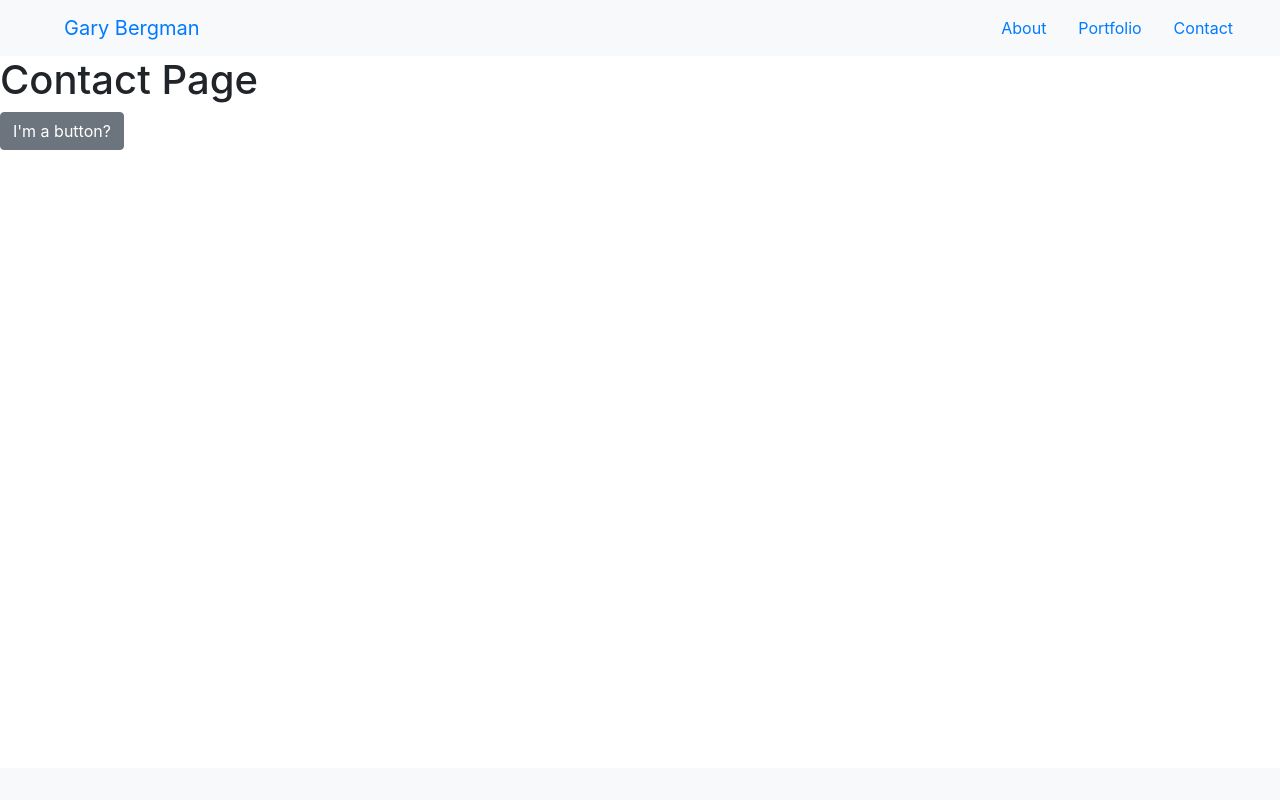
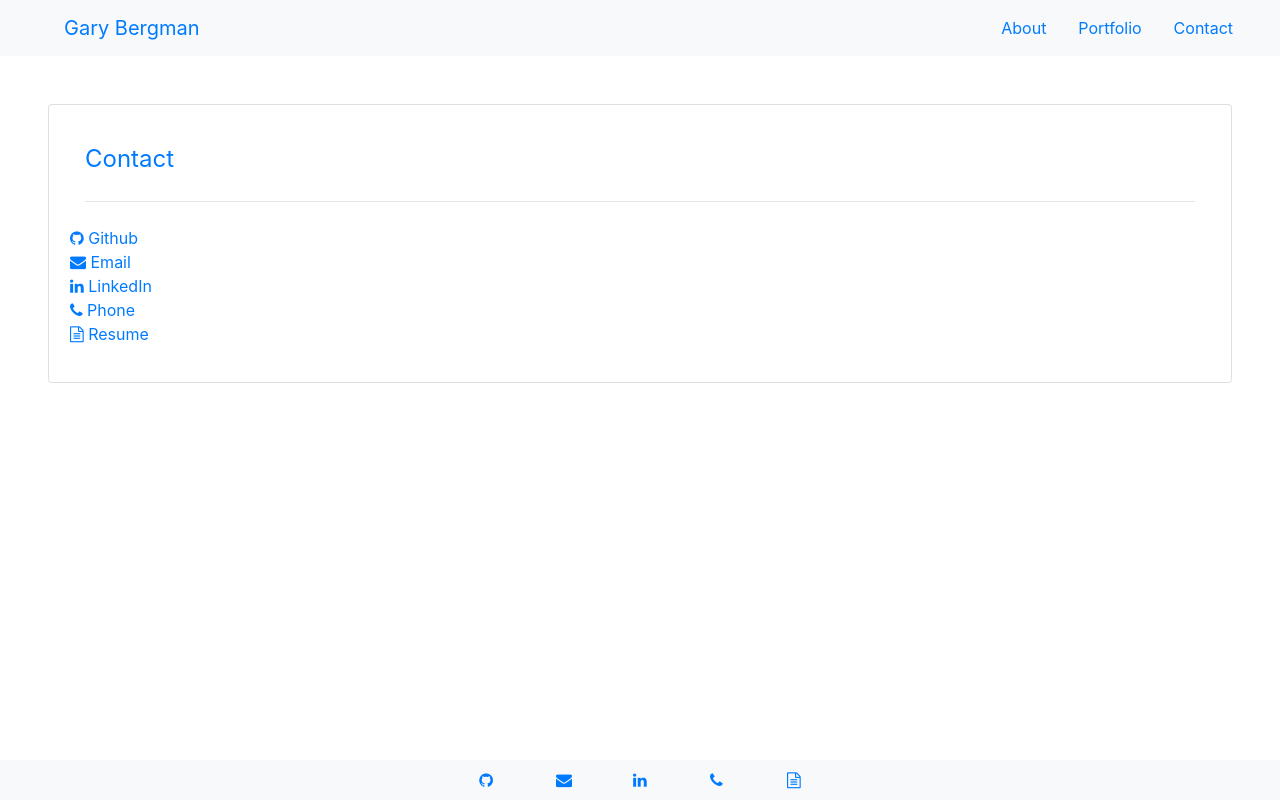
Before and after one commit to Gary-Bergman/React-Portfolio, a React (Create React App) app: page /contact in a window 1280 px wide. Built offline with nearby package versions, Linux system fonts and the light colour scheme.

Commit message:
Updated contact page

```diff
--- a/public/index.html
+++ b/public/index.html
@@ -30,8 +30,9 @@
   <!-- Google Fonts -->
   <link href="https://fonts.googleapis.com/css2?family=Reem+Kufi&display=swap" rel="stylesheet">
 
-  <!-- Font Awesome
-  <link rel="stylesheet" href="https://stackpath.bootstrapcdn.com/font-awesome/4.7.0/css/font-awesome.min.css" integrity="sha384-wvfXpqpZZVQGK6TAh5PVlGOfQNHSoD2xbE+QkPxCAFlNEevoEH3Sl0sibVcOQVnN" crossorigin="anonymous"> -->
+  <!-- Font Awesome -->
+  <link href="https://stackpath.bootstrapcdn.com/font-awesome/4.7.0/css/font-awesome.min.css" rel="stylesheet"
+  integrity="sha384-wvfXpqpZZVQGK6TAh5PVlGOfQNHSoD2xbE+QkPxCAFlNEevoEH3Sl0sibVcOQVnN" crossorigin="anonymous">
   <title>React App</title>
 </head>
 
--- a/src/components/FooterNav.js
+++ b/src/components/FooterNav.js
@@ -1,33 +1,34 @@
 import React from "react";
+import { Nav, Container, Row } from "reactstrap";
 
 
 function FooterNav() {
     return (
         <>
             <footer>
-                <nav class="fixed-bottom mt-5 navbar navbar-expand-lg navbar-light bg-light">
-                    <figure class="container footerIcons">
-                        <section class="row mx-auto">
+                <Nav className="fixed-bottom mt-5 navbar navbar-expand-lg navbar-light bg-light">
+                    <Container className="footerIcons">
+                        <Row className="mx-auto">
                             {/* <!-- Github --> */}
-                            <a class="col pr-5" href="https://github.com/Gary-Bergman" target="_blank"><i class="fa fa-github"
+                            <a className="col pr-5" href="https://github.com/Gary-Bergman" target="_blank"><i className="fa fa-github"
                                 aria-hidden="true"></i></a>
                             {/* <!-- Email --> */}
-                            <a class="col x-5" href="mailto:garybergman00@gmail.com" target="_blank"><i class="fa fa-envelope"
+                            <a className="col x-5" href="mailto:garybergman00@gmail.com" target="_blank"><i className="fa fa-envelope"
                                 aria-hidden="true"></i></a>
                             {/* <!-- LinkedIn --> */}
-                            <a class="col pl-5" href="https://www.linkedin.com/in/gary-bergman/" target="_blank"><i
-                                class="fa fa-linkedin" aria-hidden="true"></i></a>
+                            <a className="col pl-5" href="https://www.linkedin.com/in/gary-bergman/" target="_blank"><i
+                                className="fa fa-linkedin" aria-hidden="true"></i></a>
                             {/* <!-- Phone --> */}
-                            <a class="col pl-5" href="mailto:479-715-1009" target="_blank"><i class="fa fa-phone"
+                            <a className="col pl-5" href="mailto:479-715-1009" target="_blank"><i className="fa fa-phone"
                                 aria-hidden="true"></i></a>
                             {/* <!-- Resume --> */}
-                            <a class="col pl-5"
+                            <a className="col pl-5"
                                 href="https://drive.google.com/file/d/1HZU6OWLzWQNUQhQZbd7WZihXW6MoJPkH/view?usp=sharing"
-                                target="_blank"><i class="fa fa-file-text-o" aria-hidden="true"></i></a>
+                                target="_blank"><i className="fa fa-file-text-o" aria-hidden="true"></i></a>
 
-                        </section>
-                    </figure>
-                </nav>
+                        </Row>
+                    </Container>
+                </Nav>
             </footer>
         </>
     )
--- a/src/components/TopNav.js
+++ b/src/components/TopNav.js
@@ -1,5 +1,6 @@
 import React from "react";
 import { Link, useLocation } from "react-router-dom";
+import { Nav, Button } from "reactstrap"
 
 function TopNav() {
   // We'll go into the Hooks API later, for now, we are just using some code
@@ -10,12 +11,12 @@ function TopNav() {
   return (
     <>
       <header>
-        <nav className="navbar navbar-expand-lg navbar-light bg-light">
+        <Nav className="navbar navbar-expand-lg navbar-light bg-light">
           <a className="navbar-brand ml-5 text-primary myName">Gary Bergman</a>
-          <button className="navbar-toggler" type="button" data-toggle="collapse" data-target="#navbarText"
+          <Button className="navbar-toggler" type="button" data-toggle="collapse" data-target="#navbarText"
             aria-controls="navbarText" aria-expanded="false" aria-label="Toggle navigation">
             <span className="navbar-toggler-icon"></span>
-          </button>
+          </Button>
           <section className="collapse navbar-collapse" id="navbarText">
             <ul className="nav col d-flex justify-content-end">
 
@@ -50,7 +51,7 @@ function TopNav() {
               </li>
             </ul>
           </section>
-        </nav>
+        </Nav>
       </header>
     </>
   );
--- a/src/components/pages/About.js
+++ b/src/components/pages/About.js
@@ -8,7 +8,7 @@ function About() {
     <>
       <main className="container pb-3">
 
-        <Card className="m-sm-5 p-3 card board aboutMe ">
+        <Card className="m-sm-5 p-3 board aboutMe">
           <CardBody>
             <legend className="card-title text-primary">About Me</legend>
             <hr className="my-4" />
--- a/src/components/pages/Contact.js
+++ b/src/components/pages/Contact.js
@@ -1,5 +1,5 @@
 import React from "react";
-import { Button } from "reactstrap";
+import { Card, CardBody, Row, CardText, Container } from "reactstrap";
 
 // import { Link, Route } from "react-router-dom";
 // import Learn from "./Learn";
@@ -7,8 +7,47 @@ import { Button } from "reactstrap";
 function Contact(props) {
   return (
     <>
-      <h1>Contact Page</h1>
-      <Button >I'm a button?</Button>
+      <Card className="m-sm-5 p-3">
+        <CardBody>
+          <legend className="card-title text-primary">Contact</legend>
+          <hr className="my-4" />
+
+          <Row>
+            <CardText>
+              <Container className="footerIcons">
+
+                {/* <!-- Github --> */}
+                <Row>
+                  <a href="https://github.com/Gary-Bergman" target="_blank" rel="noopener noreferrer"><i className="fa fa-github"
+                    aria-hidden="true"></i> Github</a>
+                  {/* <!-- Email --> */}
+                </Row>
+                <Row>
+                  <a href="mailto:garybergman00@gmail.com" target="_blank" rel="noopener noreferrer"><i className="fa fa-envelope"
+                    aria-hidden="true"></i> Email</a>
+                </Row>
+                {/* <!-- LinkedIn --> */}
+                <Row>
+                  <a href="https://www.linkedin.com/in/gary-bergman/" target="_blank" rel="noopener noreferrer"><i
+                    className="fa fa-linkedin" aria-hidden="true"></i> LinkedIn</a>
+                </Row>
+                {/* <!-- Phone --> */}
+                <Row>
+                  <a href="mailto:479-715-1009" target="_blank" rel="noopener noreferrer"><i className="fa fa-phone"
+                    aria-hidden="true"></i> Phone</a>
+                </Row>
+                {/* <!-- Resume --> */}
+                <Row>
+                  <a
+                    href="https://drive.google.com/file/d/1HZU6OWLzWQNUQhQZbd7WZihXW6MoJPkH/view?usp=sharing"
+                    target="_blank" rel="noopener noreferrer"><i className="fa fa-file-text-o" aria-hidden="true"></i> Resume</a>
+                </Row>
+
+              </Container>
+            </CardText>
+          </Row>
+        </CardBody>
+      </Card>
     </>
   );
 }
```
